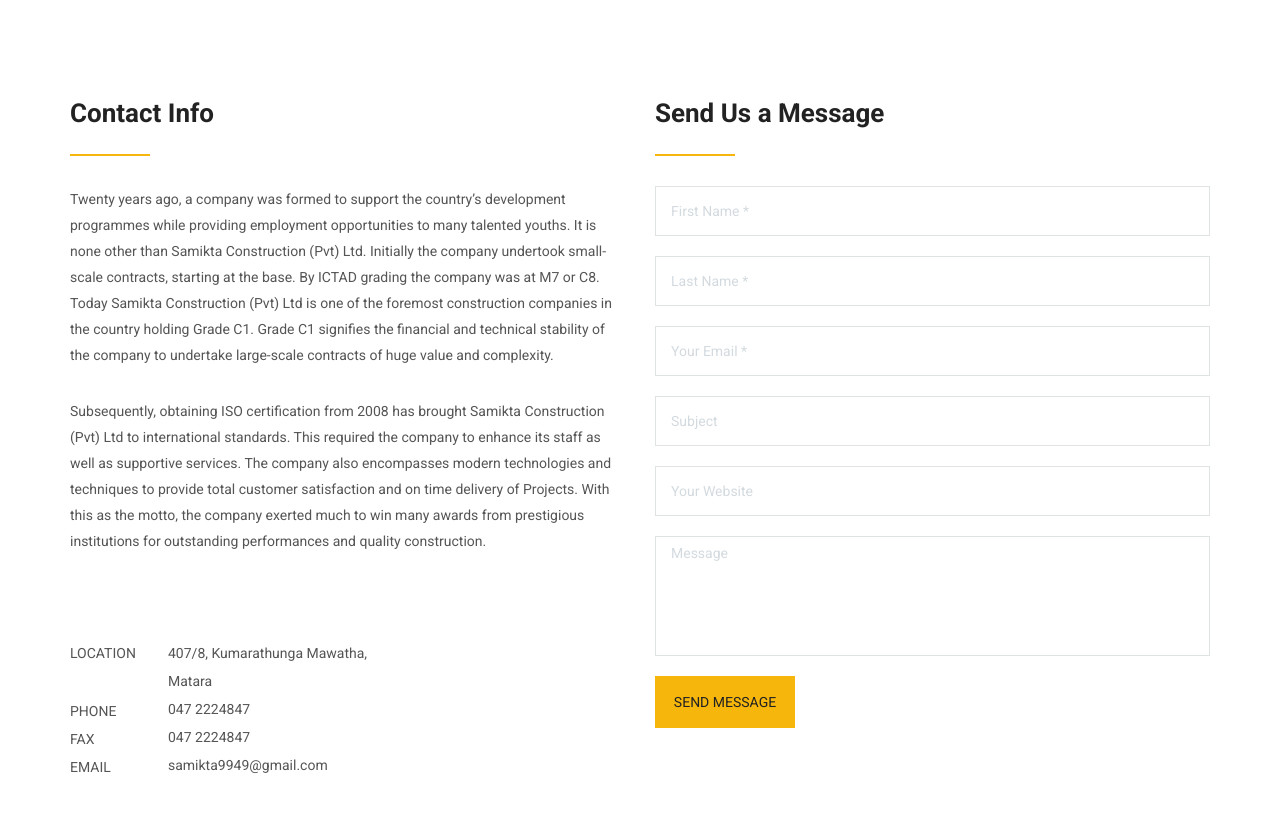
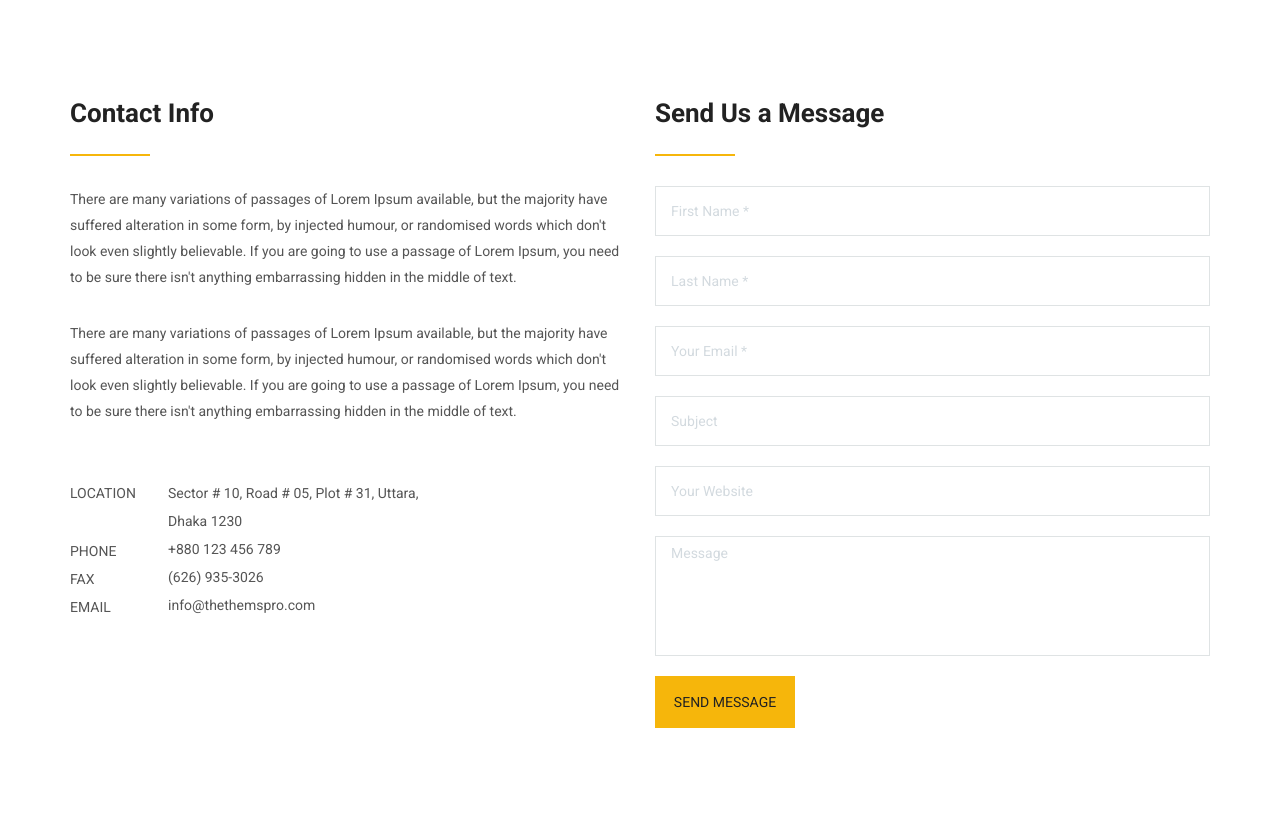
Before and after one commit to PasinduPriyashan/SCS2108-GroupProject, a CodeIgniter app: page /SCS2108-GroupProject/index.php/home/contact in a window 1280 px wide. Shown: the part 928-1753 px from the top of the page. Run offline with CodeIgniter, Linux system fonts and the light colour scheme; data that the repository does not hold is empty; some libraries are stand-ins or nearby versions.

Commit message:
Add files via upload

```diff
--- a/samikta/application/views/contact.php
+++ b/samikta/application/views/contact.php
@@ -77,7 +77,7 @@
                     <span class="icon-bar"></span>
                     <span class="icon-bar"></span>
                     </button>
-                    <a class="navbar-brand" style="margin-top:-30px;" href="index.html"><img src="<?php echo base_url(); ?>assets/images/logo.png" alt=""></a>
+                    <a class="navbar-brand" href="index.html"><img src="<?php echo base_url(); ?>assets/images/logo.png" alt=""></a>
                 </div>
             </div>
 
@@ -123,10 +123,7 @@
 
     <!-- Map -->
     <div class="contact_map">
-        <iframe src="https://www.google.com/maps/embed/v1/place?key=AIzaSyA6nR0MQdGP36hG5kD5CsQz7wl4SdrIEbM
-    &q=loc:(5.9462419,80.53043666666666)" allowfullscreen></iframe>
-
-        <!-- <iframe src="https://www.google.com/maps/embed?pb=!1m14!1m12!1m3!1d233533.81021805512!2d90.44069804466251!3d23.85534870087626!2m3!1f0!2f0!3f0!3m2!1i1024!2i768!4f13.1!5e0!3m2!1sen!2sbd!4v1482565625375"></iframe> -->
+        <iframe src="https://www.google.com/maps/embed?pb=!1m14!1m12!1m3!1d233533.81021805512!2d90.44069804466251!3d23.85534870087626!2m3!1f0!2f0!3f0!3m2!1i1024!2i768!4f13.1!5e0!3m2!1sen!2sbd!4v1482565625375"></iframe>
     </div>
     <!-- End Map -->
 
@@ -136,10 +133,8 @@
             <div class="row contact_row">
                 <div class="col-sm-6 contact_info">
                     <h2>Contact Info</h2>
-                    <p>Twenty years ago, a company was formed to support the country’s development programmes while providing employment opportunities to many talented youths. It is none other than Samikta Construction (Pvt) Ltd. Initially the company undertook small-scale contracts, starting at the base. By ICTAD grading the company was at M7 or C8. Today Samikta Construction (Pvt) Ltd is one of the foremost construction companies in the country holding Grade C1.
-Grade C1 signifies the financial and technical stability of the company to undertake large-scale contracts of huge value and complexity. </p>
-<p>Subsequently, obtaining ISO certification from 2008 has brought Samikta Construction (Pvt) Ltd to international standards. This required the company to enhance its staff as well as supportive services. The company also encompasses modern technologies and techniques to provide total customer satisfaction and on time delivery of Projects.  With this as the motto, the company exerted much to win many awards from prestigious institutions for outstanding performances and quality construction.</p>
-                    <p></p>
+                    <p>There are many variations of passages of Lorem Ipsum available, but the majority have suffered alteration in some form, by injected humour, or randomised words which don't look even slightly believable. If you are going to use a passage of Lorem Ipsum, you need to be sure there isn't anything embarrassing hidden in the middle of text.</p>
+                    <p>There are many variations of passages of Lorem Ipsum available, but the majority have suffered alteration in some form, by injected humour, or randomised words which don't look even slightly believable. If you are going to use a passage of Lorem Ipsum, you need to be sure there isn't anything embarrassing hidden in the middle of text.</p>
                     <div class="location">
                         <div class="location_laft">
                             <a class="f_location" href="#">location</a>
@@ -148,22 +143,22 @@ Grade C1 signifies the financial and technical stability of the company to under
                             <a href="#">email</a>
                         </div>
                         <div class="address">
-                            <a href="#">407/8, Kumarathunga Mawatha,  <br> Matara </a>
-                            <a href="#">047 2224847</a>
-                            <a href="#">047 2224847</a>
-                            <a href="#">samikta9949@gmail.com</a>
+                            <a href="#">Sector # 10, Road # 05, Plot # 31, Uttara, <br> Dhaka 1230 </a>
+                            <a href="#">+880 123 456 789</a>
+                            <a href="#">(626) 935-3026</a>
+                            <a href="#">info@thethemspro.com</a>
                         </div>
                     </div>
                 </div>
                 <div class="col-sm-6 contact_info send_message">
                     <h2>Send Us a Message</h2>
-                    <form class="form-inline contact_box">
-                        <input type="text" class="form-control input_box" placeholder="First Name *">
-                        <input type="text" class="form-control input_box" placeholder="Last Name *">
-                        <input type="text" class="form-control input_box" placeholder="Your Email *">
-                        <input type="text" class="form-control input_box" placeholder="Subject">
-                        <input type="text" class="form-control input_box" placeholder="Your Website">
-                        <textarea class="form-control input_box" placeholder="Message"></textarea>
+                    <form class="form-inline contact_box" method="post" action="<?php echo site_url('Contact/insert')?>">
+                        <input type="text" class="form-control input_box" placeholder="First Name *" name="firstName">
+                        <input type="text" class="form-control input_box" placeholder="Last Name *" name="lastName">
+                        <input type="text" class="form-control input_box" placeholder="Your Email *" name="email">
+                        <input type="text" class="form-control input_box" placeholder="Subject" name="subject">
+                        <input type="text" class="form-control input_box" placeholder="Your Website" name="website">
+                        <textarea class="form-control input_box" placeholder="Message" name="message"></textarea>
                         <button type="submit" class="btn btn-default">Send Message</button>
                     </form>
                 </div>
@@ -179,9 +174,9 @@ Grade C1 signifies the financial and technical stability of the company to under
                 <div class="col-md-3 col-sm-6 footer_about">
                     <h2>ABOUT OUR COMPANY</h2>
                     <img src="<?php echo base_url(); ?>assets/images/footer-logo.png" alt="">
-                    <p>Emerge as the leading construction company in Sri Lanka and gradual growth into the international market!</p>
+                    <p>Lorem ipsum dolor sit amet, consectetur adipiscing elit, sed do eiusmod tempor incididunt ut labore et dolore magna aliqua.</p>
                     <ul class="socail_icon">
-                        <li><a href="https://www.facebook.com/300831170250525"><i class="fa fa-facebook" aria-hidden="true"></i></a></li>
+                        <li><a href="#"><i class="fa fa-facebook" aria-hidden="true"></i></a></li>
                         <li><a href="#"><i class="fa fa-twitter" aria-hidden="true"></i></a></li>
                         <li><a href="#"><i class="fa fa-google-plus" aria-hidden="true"></i></a></li>
                         <li><a href="#"><i class="fa fa-linkedin" aria-hidden="true"></i></a></li>
@@ -190,35 +185,19 @@ Grade C1 signifies the financial and technical stability of the company to under
                 <div class="col-md-3 col-sm-6 footer_about quick">
                     <h2>Quick links</h2>
                     <ul class="quick_link">
-                        <li><a href="<?php echo base_url();?>index.php/Home/"><i class="fa fa-chevron-right"></i>Home</a></li>
-                        <li><a href="<?php echo base_url();?>index.php/Home/about"><i class="fa fa-chevron-right"></i>About Us </a></li>
-                        <li><a href="<?php echo base_url();?>index.php/Home/services"><i class="fa fa-chevron-right"></i>Services</a></li>
-                        <li><a href="<?php echo base_url();?>index.php/Home/projects"><i class="fa fa-chevron-right"></i>Projects</a></li>
-                        <li><a href="<?php echo base_url();?>index.php/Home/contact"><i class="fa fa-chevron-right"></i>Contact Us</a></li>
+                        <li><a href="#"><i class="fa fa-chevron-right"></i>Building Construction</a></li>
+                        <li><a href="#"><i class="fa fa-chevron-right"></i>Home Renovation</a></li>
+                        <li><a href="#"><i class="fa fa-chevron-right"></i>Hardwood Flooring</a></li>
+                        <li><a href="#"><i class="fa fa-chevron-right"></i>Repairing Of Roof</a></li>
+                        <li><a href="#"><i class="fa fa-chevron-right"></i>Commercial Construction</a></li>
+                        <li><a href="#"><i class="fa fa-chevron-right"></i>Concreate Transport</a></li>
                     </ul>
                 </div>
-                <?php $query = $this->db->query("SELECT * FROM `project` ORDER BY `date` DESC"); ?>
-
                 <div class="col-md-3 col-sm-6 footer_about">
-                    <h2>Latest Projects</h2>
-                    <?php
-                      $num=0;
-                      foreach ($query->result() as $row) {
-                      $id=$row->projid; ?>
-                      <h4 style="color: white;"><?php echo $row->projtitle ?></h4>
-                      <a href="<?php echo base_url('index.php/Home/proj_view/'.$id) ?>" class="twitter">@<?php echo substr($row->projdes, 0, 60); ?></a>
-                  <?php
-                      $num+=1;
-                      if($num==3){
-                        break;
-                      }
-                }
-
-                  ?>
+                    <h2>Twitter Feed</h2>
+                    <a href="#" class="twitter">@colorlib: Duis aute irure dolor in reprehenderit in voluptate velit esse cillum dolore eu fugiat.</a>
+                    <a href="#" class="twitter">@colorlib: Duis aute irure dolor in reprehenderit in voluptate velit esse cillum dolore eu fugiat.</a>
                 </div>
-
-
-
                 <div class="col-md-3 col-sm-6 footer_about">
                     <h2>CONTACT US</h2>
                     <address>
```
